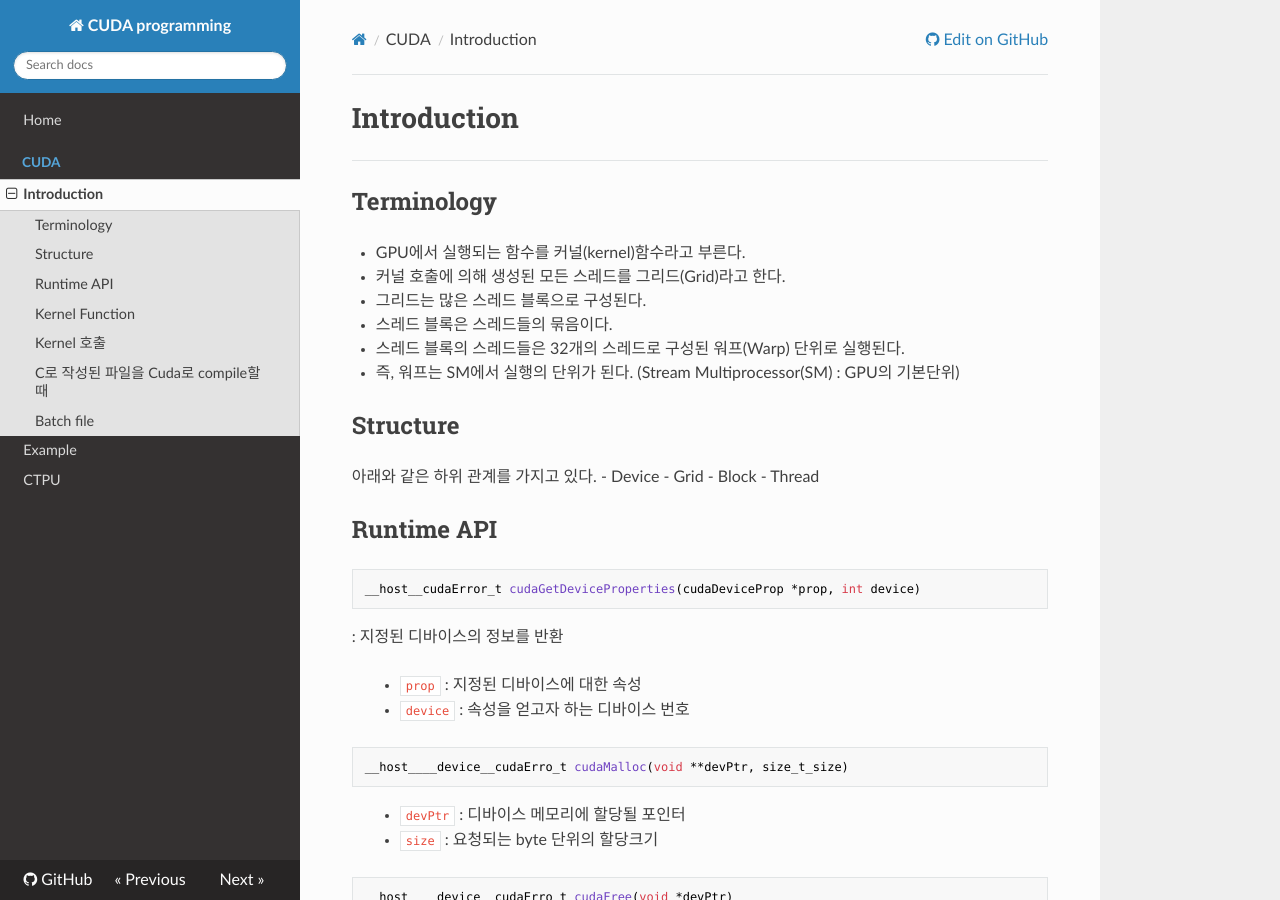
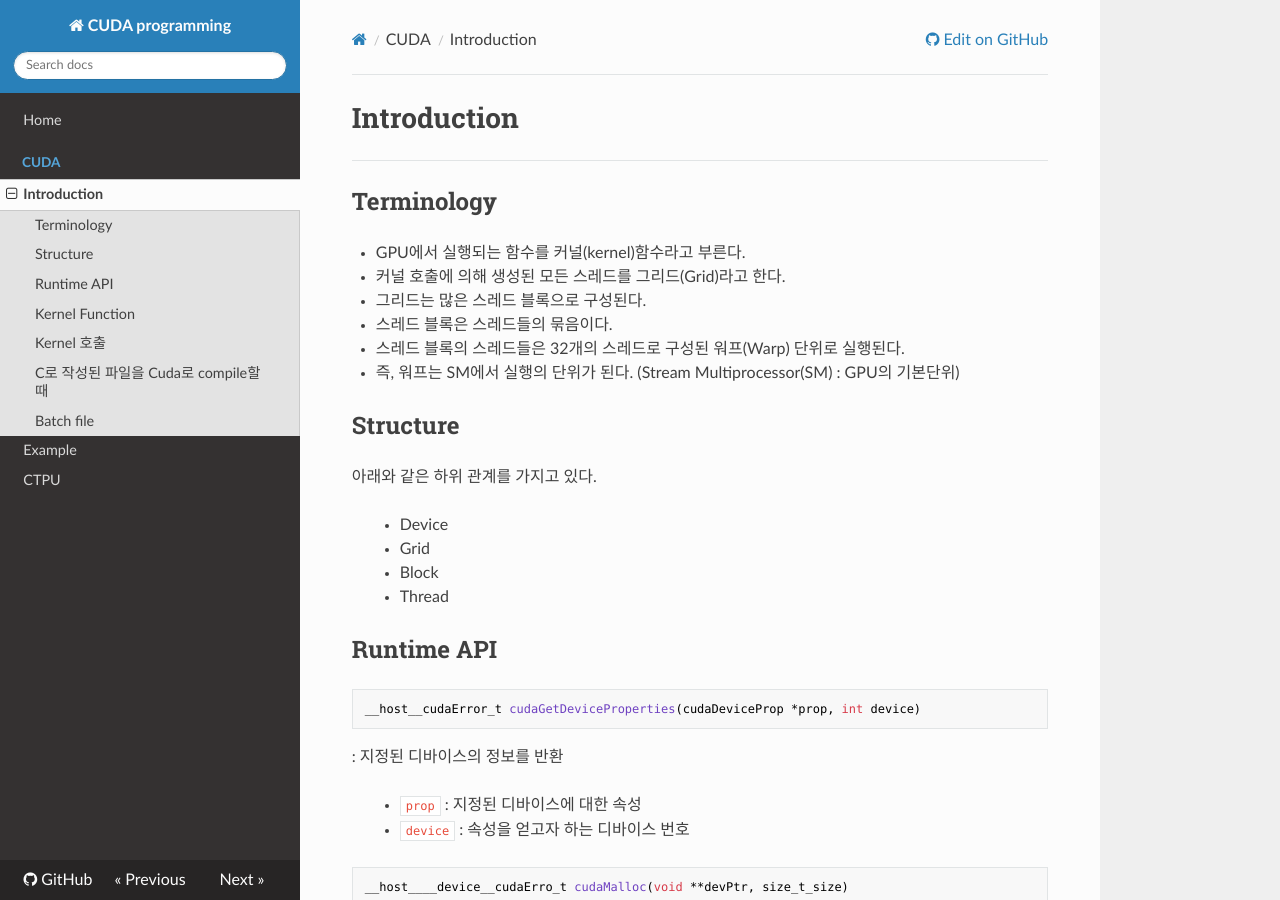
Before and after one commit to WonyoungCho/CUDA, an MkDocs documentation site: the page built from docs/CUDA_int.md, in a window 1280 px wide and 900 px high. Built offline with MkDocs 1.6.1, drawn with Linux system fonts in a browser that asks for light colours; nearby versions of some CDN libraries; old or Windows-style settings are respelled for this version of MkDocs.

Commit message:
Update CUDA_int.md

````diff
--- a/docs/CUDA_int.md
+++ b/docs/CUDA_int.md
@@ -11,10 +11,10 @@
 
 ## Structure
 아래와 같은 하위 관계를 가지고 있다.
-- Device
-- Grid
-- Block
-- Thread
+> - Device
+> - Grid
+> - Block
+> - Thread
 
 ## Runtime API
 ```c
````
